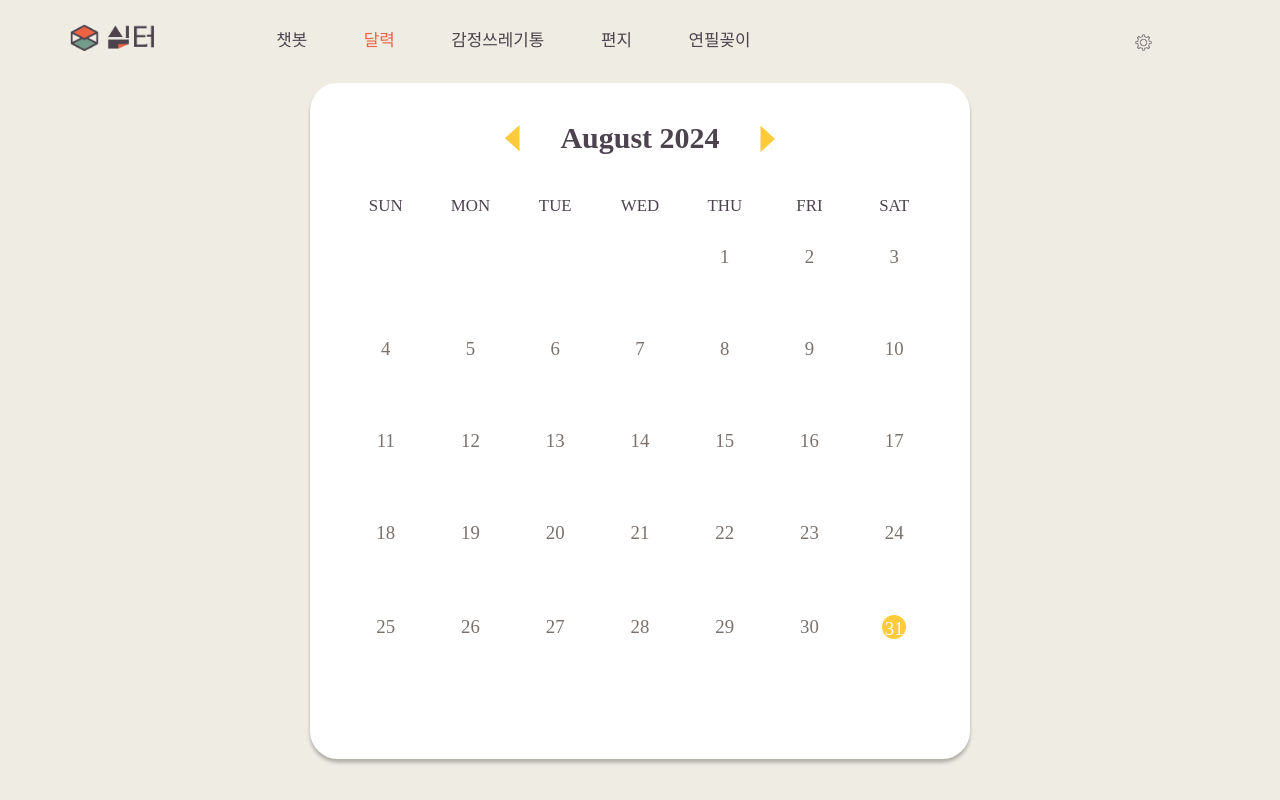
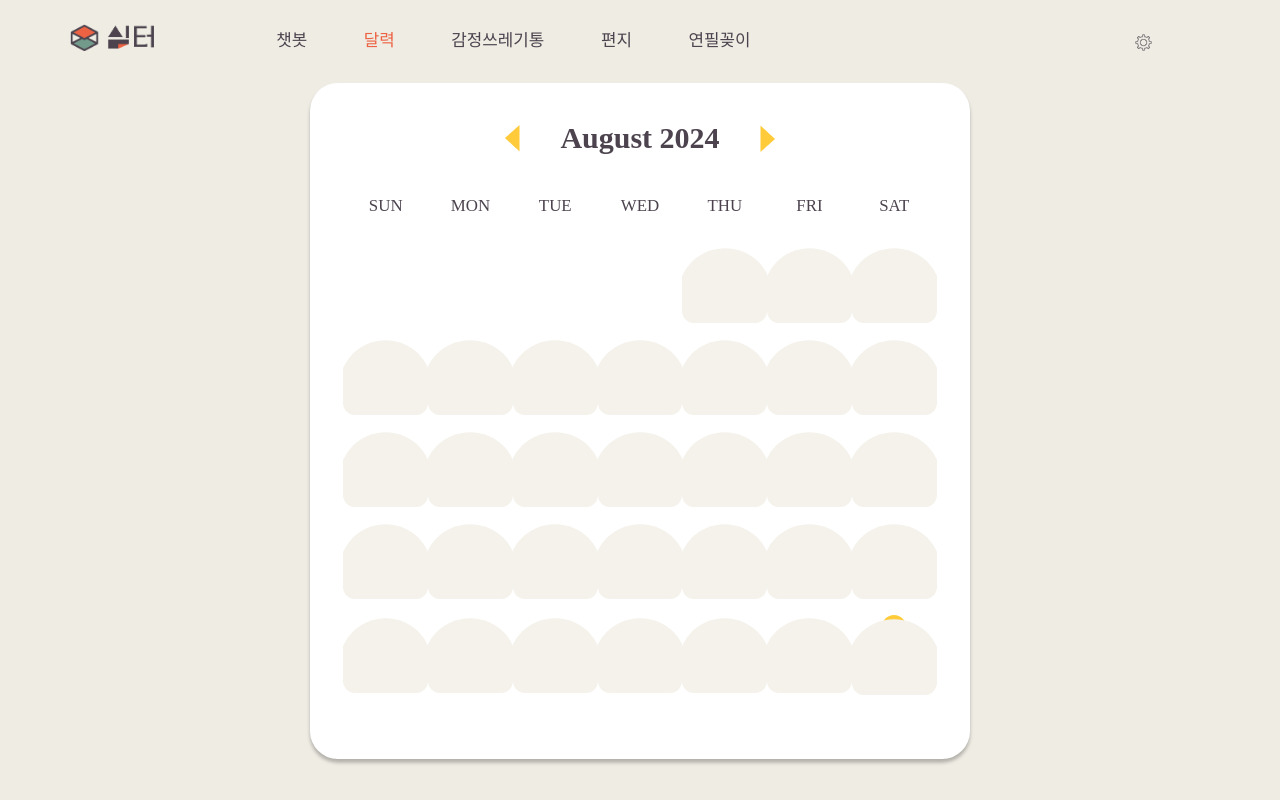
Before and after one commit to git1uv/client, a React (Create React App) app: page /calendar in a window 1280 px wide. Built offline with nearby package versions, Linux system fonts and the light colour scheme.

Commit message:
feat: 달력 홈 감정과 챗봇

```diff
--- a/src/components/Calendar/Mobile.jsx
+++ b/src/components/Calendar/Mobile.jsx
@@ -208,8 +208,8 @@ function Mobile() {
       <M.Container>
         <M.BackButton onClick={() => navigate(-1)}/>
         <M.Content>
-          <M.DiaryBox onClick={handleEmotionClick}>
-            <M.TodayEmotion>
+          <M.DiaryBox>
+            <M.TodayEmotion onClick={handleEmotionClick}>
               <M.EmotionButton emotion={emotion} emotionImage={currentEmotionImage}>
                 {emotion === 'none' && <M.EmotionText>오늘의 감정은 <br /> 어땠나요?</M.EmotionText>}
               </M.EmotionButton>
--- a/src/routes/MyCalendar.jsx
+++ b/src/routes/MyCalendar.jsx
@@ -7,6 +7,7 @@ import * as C from '../components/Calendar/CustomCalendar.style';
 import { useNavigate } from 'react-router-dom';
 import leftArrow from '../assets/CalendarImg/left-arrow.png';
 import rightArrow from '../assets/CalendarImg/right-arrow.png';
+import {img1, img2, img3, img4, img5, img6, img7, img8, img9, img10, img11, img12, img13, img14, img15, img16} from '../assets/CalendarImg/icons';
 const CalendarWrapper = styled.div`
   display: flex;
   justify-content: center;
@@ -25,36 +26,72 @@ function MyCalendar() {
 
   useEffect(() => {
     const exampleData = [
-      { calendarId: 1, date: '2024-09-10', emotion: 'happy', hasCounseling: true },
-      { calendarId: 3, date: '2024-09-20', emotion: 'none', hasCounseling: true },
-      { calendarId: 3, date: '2024-09-21', emotion: 'none', hasCounseling: false },
+      { calendarId: 1, date: '2024-09-10', emotion: 'Happy', hasCounseling: true, chatbotType: "F"},
+      { calendarId: 2, date: '2024-09-20', emotion: 'none', hasCounseling: true, chatbotType: "T"},
+      { calendarId: 3, date: '2024-09-21', emotion: 'Laughing', hasCounseling: false, chatbotType: "none"},
     ];
     setEmotionData(exampleData);
   }, []);
 
   /**useEffect(() => {
-    fetch('/api/v1/calendar/${moment(value).format('YYYY-MM')}/home')
-      .then((response) => response.json())
-      .then((data) => {
-        if (data.status === 200) {
-          setEmotionData(data.data);
+    const fetchCalendarData = async () => {
+    try {
+      const year = moment(value).format('YYYY');
+      const month = moment(value).format('MM');
+      const response = await fetch(`/api/v1/calendar/${year}/${month}/home`);
+      const result = await response.json();
+      if (result.status === 200) {
+        setEmotionData(result.data);
       }
-      })
-      .catch((error) => {
+    } catch (error) {
       console.error('Error fetching calendar data:', error);
-      });
+    }
+  };
+
+  fetchCalendarData();
 }, [value]);
+
   */
 
 const renderEmotionIcon = (emotion) => {
   switch (emotion) {
-      case 'happy':
-        return <C.StyledEmotion imageUrl={'../assets/smile.png'} />;
-      // 다른 감정 아이콘 추가
+    case 'Laughing':
+      return <C.StyledEmotion imageUrl={img1} />;
+    case 'Excited':
+      return <C.StyledEmotion imageUrl={img2} />;
+    case 'Passionate':
+      return <C.StyledEmotion imageUrl={img3} />;
+    case 'Peaceful':
+      return <C.StyledEmotion imageUrl={img4} />;
+    case 'Angry':
+      return <C.StyledEmotion imageUrl={img5} />;
+    case 'Crying':
+      return <C.StyledEmotion imageUrl={img6} />;
+    case 'Dissatisfied':
+      return <C.StyledEmotion imageUrl={img7} />;
+    case 'Disappointed':
+      return <C.StyledEmotion imageUrl={img8} />;
+    case 'Inlove':
+      return <C.StyledEmotion imageUrl={img9} />;
+    case 'Sick':
+      return <C.StyledEmotion imageUrl={img10} />;
+    case 'Proud':
+      return <C.StyledEmotion imageUrl={img11} />;
+    case 'Tired':
+      return <C.StyledEmotion imageUrl={img12} />;
+    case 'Surprised':
+      return <C.StyledEmotion imageUrl={img13} />;
+    case 'Anxious':
+      return <C.StyledEmotion imageUrl={img14} />;
+    case 'Happy':
+      return <C.StyledEmotion imageUrl={img15} />;
+    case 'Embarrassed':
+      return <C.StyledEmotion imageUrl={img16} />;
     default:
       return null;
   }
 };
+
 
   const handleDateClick = (date) => {
     const formattedDate = moment(date).format('YYYY-MM-DD');
@@ -79,17 +116,29 @@ function MyCalendar() {
     const formattedDate = moment(date).format('YYYY-MM-DD');
     const entry = emotionData.find(item => item.date === formattedDate);
 
-    if (!entry) return null;
+    const getColorByChatbotType = (chatbotType) => {
+      switch (chatbotType) {
+        case 'T':
+          return '#6E9B87';
+        case 'F':
+          return '#EB6149';
+        case 'H':
+          return '#EEC352';
+        default:
+          return '#F4F2EB';
+      }
+    };
+
+    const circleColor = entry?.hasCounseling
+      ? getColorByChatbotType(entry.chatbotType)
+      : '#F4F2EB';
 
     return (
-      <>
-        <C.Circle hasCounseling={entry.hasCounseling}>
-          {entry.emotion !== 'none' && renderEmotionIcon(entry.emotion)}
+      <C.Circle circleColor={circleColor}>
+        {entry && entry.emotion !== 'none' && renderEmotionIcon(entry.emotion)}
       </C.Circle>
-      </>
     );
   };
-
 
   return (
     <CalendarWrapper>
```
Lines whose indentation alone changed are shown as unchanged.
